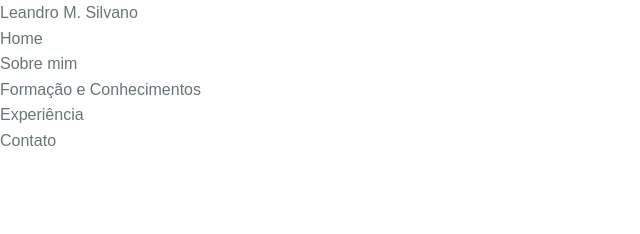
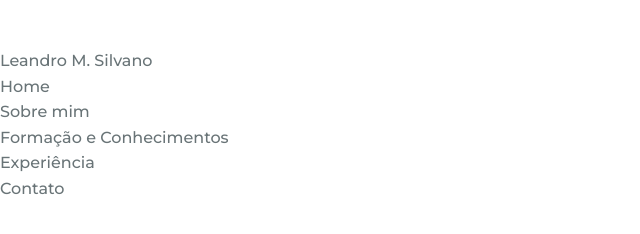
Before and after one commit to Lmsilvano/MeuSiteCurriculo-Portfolio, a plain HTML site: page index.html in a window 1280 px wide. Shown: the whole page, without its empty margins (0-640 px from the left). Drawn offline with nearby package versions, Linux system fonts and the light colour scheme.

Commit message:
Update estilo.css

```diff
--- a/assets/css/estilo.css
+++ b/assets/css/estilo.css
@@ -1,4 +1,4 @@
-@import url("https://fonts.googleapis.com/css2?family=Montserrat:wght@500;60")
+@import url("https://fonts.googleapis.com/css2?family=Montserrat:wght@500;600;700&display=swap");
 
 
 /* Var CSS */
```
